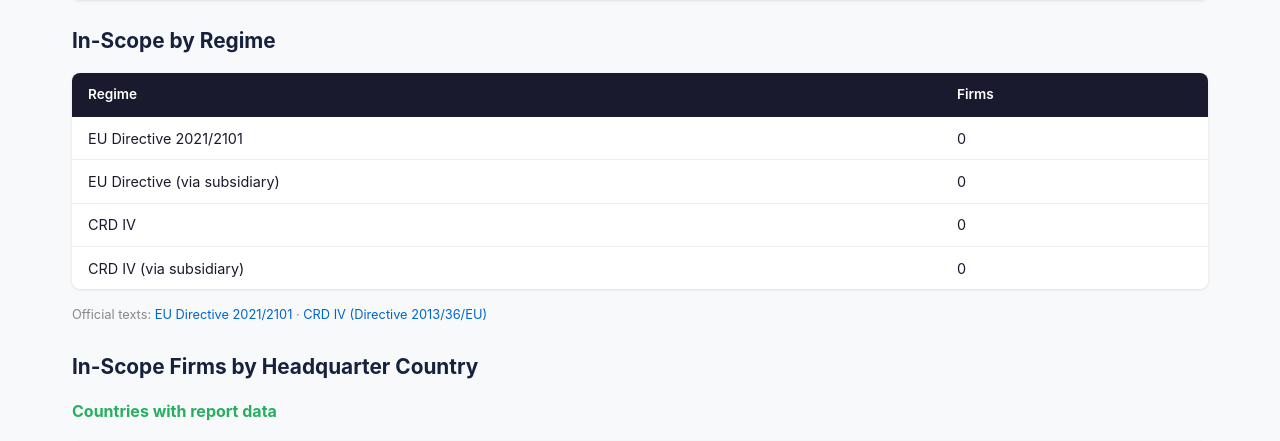
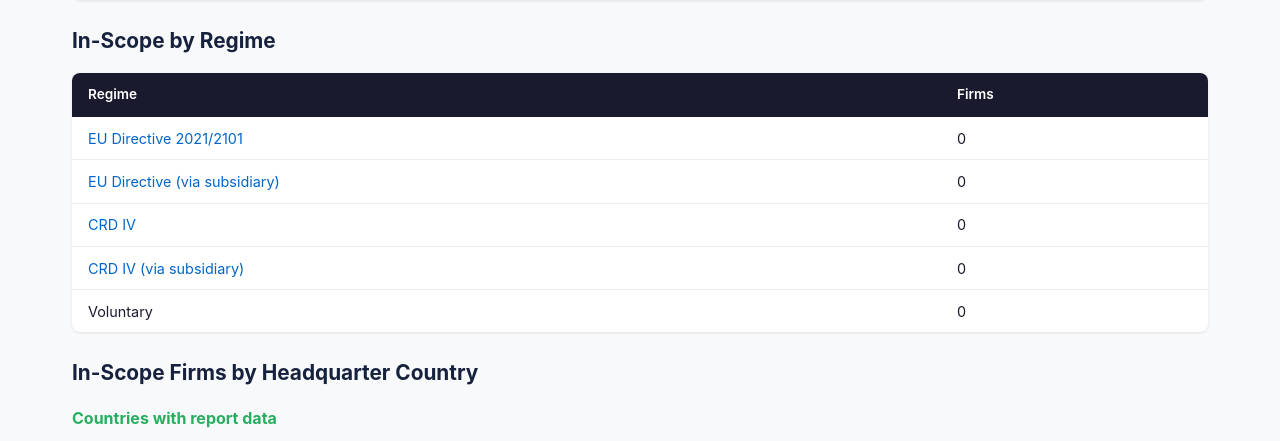
Before and after one commit to alisonschultz/pcbcr-database, a Flask app: page / in a window 1280 px wide. Shown: the part 416-857 px from the top of the page. Run offline with Flask 3, Linux system fonts and the light colour scheme; data that the repository does not hold is empty.

Commit message:
Inline legal text links with regime names, add Voluntary category
- Each regime name links directly to its EUR-Lex legal text
- Added Voluntary category for firms reporting without mandate
- Removed separate 'Official texts' paragraph

Co-Authored-By: Claude Opus 4.6 (1M context) <noreply@anthropic.com>

```diff
--- a/webapp/app.py
+++ b/webapp/app.py
@@ -138,13 +138,21 @@ def index():
         FROM reports WHERE data_extracted = 1 GROUP BY source
     """).fetchall()
 
-    # In-scope by regime — consolidated into 4 categories (firms can appear in multiple)
+    # In-scope by regime — consolidated into 4 categories + voluntary (firms can appear in multiple)
     regime_counts = []
-    for label, pattern in [
-        ('EU Directive 2021/2101', "regime_classification LIKE '%EU_2021_2101%' AND regime_classification NOT LIKE '%VIA_SUBSIDIARY%'"),
-        ('EU Directive (via subsidiary)', "regime_classification LIKE '%EU_2021_2101_VIA_SUBSIDIARY%'"),
-        ('CRD IV', "regime_classification LIKE '%CRD_IV%' AND regime_classification NOT LIKE '%VIA_SUBSIDIARY%'"),
-        ('CRD IV (via subsidiary)', "regime_classification LIKE '%CRD_IV_VIA_SUBSIDIARY%'"),
+    for label, pattern, url in [
+        ('EU Directive 2021/2101',
+         "regime_classification LIKE '%EU_2021_2101%' AND regime_classification NOT LIKE '%VIA_SUBSIDIARY%'",
+         'https://eur-lex.europa.eu/eli/dir/2021/2101/oj'),
+        ('EU Directive (via subsidiary)',
+         "regime_classification LIKE '%EU_2021_2101_VIA_SUBSIDIARY%'",
+         'https://eur-lex.europa.eu/eli/dir/2021/2101/oj'),
+        ('CRD IV',
+         "regime_classification LIKE '%CRD_IV%' AND regime_classification NOT LIKE '%VIA_SUBSIDIARY%'",
+         'https://eur-lex.europa.eu/eli/dir/2013/36/oj'),
+        ('CRD IV (via subsidiary)',
+         "regime_classification LIKE '%CRD_IV_VIA_SUBSIDIARY%'",
+         'https://eur-lex.europa.eu/eli/dir/2013/36/oj'),
     ]:
         n = db.execute(f"""
             SELECT COUNT(*) FROM firms
@@ -152,7 +160,20 @@ def index():
               AND regime_classification NOT LIKE '%CANDIDATE%'
               AND {pattern}
         """).fetchone()[0]
-        regime_counts.append({'label': label, 'n': n})
+        regime_counts.append({'label': label, 'n': n, 'url': url})
+
+    # Voluntary: firms with CbCR data but not in any mandatory regime
+    voluntary = db.execute("""
+        SELECT COUNT(DISTINCT r.bvd_id) FROM reports r
+        JOIN firms f ON r.bvd_id = f.bvd_id
+        WHERE r.data_extracted = 1
+          AND (f.regime_classification LIKE '%OUT_OF_SCOPE%'
+               OR f.regime_classification LIKE '%UNKNOWN%'
+               OR f.regime_classification IS NULL
+               OR f.bvd_id LIKE 'UNMATCHED_%'
+               OR f.bvd_id LIKE 'PDF_%')
+    """).fetchone()[0]
+    regime_counts.append({'label': 'Voluntary', 'n': voluntary, 'url': None})
 
     # Countries by in-scope firms — only count reports with extracted CbCR data
     countries_with = db.execute("""
--- a/webapp/templates/index.html
+++ b/webapp/templates/index.html
@@ -156,16 +156,11 @@
     <tr><th>Regime</th><th>Firms</th></tr>
     {% for r in regime_counts %}
     <tr>
-        <td>{{ r['label'] }}</td>
+        <td>{% if r['url'] %}<a href="{{ r['url'] }}" target="_blank">{{ r['label'] }}</a>{% else %}{{ r['label'] }}{% endif %}</td>
         <td class="num">{{ "{:,}".format(r['n']) }}</td>
     </tr>
     {% endfor %}
 </table>
-<p style="font-size: 0.8rem; color: #888; margin-top: 0.3rem;">
-    Official texts:
-    <a href="https://eur-lex.europa.eu/eli/dir/2021/2101/oj" target="_blank">EU Directive 2021/2101</a> &middot;
-    <a href="https://eur-lex.europa.eu/eli/dir/2013/36/oj" target="_blank">CRD IV (Directive 2013/36/EU)</a>
-</p>
 
 <h2>In-Scope Firms by Headquarter Country</h2>
 
```
